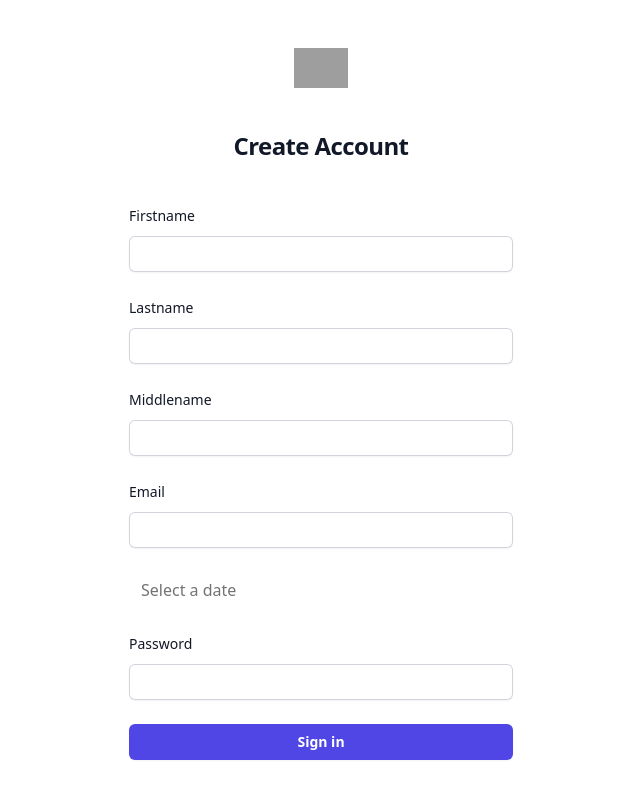
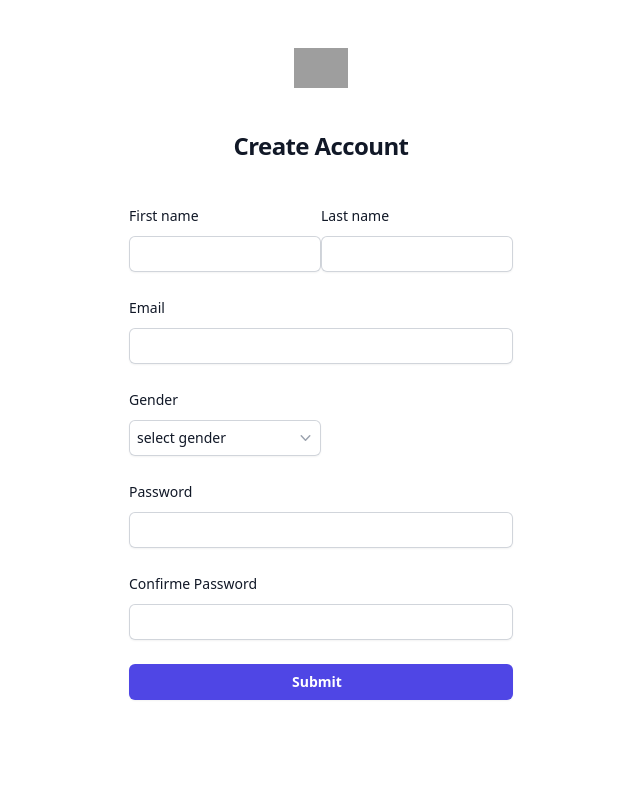
Before and after one commit to oussama-gadria/claim, a React (Create React App) app: page /signIn in a window 1280 px wide. Shown: the top 798 px of the page, without its empty margins (319-959 px from the left). Built offline with nearby package versions, Linux system fonts and the light colour scheme; grey boxes are pictures that could not be loaded.

Commit message:
feat :! add the validation for the inputs

```diff
--- a/package.json
+++ b/package.json
@@ -18,7 +18,9 @@
     "http-proxy-middleware": "^2.0.6",
     "react": "^18.2.0",
     "react-dom": "^18.2.0",
+    "react-hook-form": "^7.45.4",
     "react-scripts": "5.0.1",
+    "tailwind-datepicker-react": "^1.4.2",
     "tw-elements": "^1.0.0-beta3",
     "web-vitals": "^2.1.4"
   },
--- a/public/index.html
+++ b/public/index.html
@@ -9,6 +9,7 @@
       name="description"
       content="Web site created using create-react-app"
     />
+    <script src="https://cdnjs.cloudflare.com/ajax/libs/flowbite/1.8.1/datepicker.min.js"></script>
     <link rel="apple-touch-icon" href="%PUBLIC_URL%/logo192.png" />
     <!--
       manifest.json provides metadata used when your web app is installed on a
--- /dev/null
+++ b/src/components/GenderDropDown.jsx
@@ -0,0 +1,44 @@
+import { useState } from 'react'
+const GenderDropDowm = ({setGender,gender}) => {
+    const [isOpen, setIsOpen] = useState(false);
+
+    const selectGender = (gender) => {
+        setGender(gender);
+        setIsOpen(false);
+      };
+
+    const toggleMenu = () => {
+        setIsOpen(!isOpen);
+      };
+    return (
+        <>
+            <div className="relative inline-block text-left mt-2">
+                <div>
+                    <button
+                        type="button"
+                        className="flex flex-row items-center px-2 justify-between  w-48 rounded-md border-0 py-1.5 text-gray-900 shadow-sm ring-1 ring-inset ring-gray-300 placeholder:text-gray-400 focus:ring-2 focus:ring-inset focus:ring-indigo-600 sm:text-sm sm:leading-6"
+                        id="menu-button"
+                        aria-expanded={isOpen}
+                        aria-haspopup="true"
+                        onClick={toggleMenu}
+                    >
+                        {gender ? gender : ' select gender '}
+                        <svg className=" h-5 w-5 text-gray-400" viewBox="0 0 15 20" fill="currentColor" aria-hidden="true">
+                            <path fillRule="evenodd" d="M5.23 7.21a.75.75 0 011.06.02L10 11.168l3.71-3.938a.75.75 0 111.08 1.04l-4.25 4.5a.75.75 0 01-1.08 0l-4.25-4.5a.75.75 0 01.02-1.06z" clipRule="evenodd" />
+                        </svg>
+                    </button>
+                </div>
+                {isOpen && (
+                    <div className="absolute  md:right-0 z-10 mt-1 w-48  rounded-md bg-white shadow-lg ring-1 ring-black ring-opacity-5 focus-visible:outline focus-visible:outline-2 focus-visible:outline-offset-2 focus-visible:outline-indigo-600 dark:border-darkBlue dark:placeholder-gray-400 dark:text-white dark:bg-darkBlue" role="menu" aria-orientation="vertical" aria-labelledby="menu-button" tabIndex="-1" >
+                        <div className="py-1" role="none">
+                            <a href='/#' className="text-gray-700 block px-4 py-1 text-xs cursor-pointer" role="menuitem" tabIndex="-1" onClick={() => selectGender('Male')}>Male</a>
+                            <a href='/#' className="text-gray-700 block px-4 py-1 text-xs cursor-pointer" role="menuitem" tabIndex="-1" onClick={() => selectGender('Female')}>Female</a>
+
+                        </div>
+                    </div>
+                )}
+            </div>
+        </>
+    )
+}
+export default GenderDropDowm;
--- a/src/pages/RegisterCustomer.jsx
+++ b/src/pages/RegisterCustomer.jsx
@@ -1,31 +1,33 @@
 import { useState } from "react";
 import { CREATE_CUSTOMER_MUTATION } from "../graphqlFiles/mutations";
 import { useMutation } from "@apollo/client";
-import {
-    Datepicker,
-    Input,
-    initTE,
-  } from "tw-elements";
-initTE({ Datepicker, Input });
+import GenderDropDowm from "../components/GenderDropDown";
+import { useForm } from "react-hook-form";
 const RegisterCustomer = () => {
-    const [firstname, setFirstname] = useState('');
-    const [lastname, setLastname] = useState('');
-    const [middlename, setMiddlename] = useState('');
-    const [email, setEmail] = useState('');
-    const [dateOfBirth, setDateOfBirth] = useState('');
-    const [gender, setGender] = useState('');
-    const [password, setPassword] = useState('');
+    const [firstname, setFirstname] = useState();
+    const [lastname, setLastname] = useState();
+    const [email, setEmail] = useState();
+    const [gender, setGender] = useState();
+    const [password, setPassword] = useState();
+    const [confirmPassword, setconfirmPassword] = useState();
     const [createCustomer] = useMutation(CREATE_CUSTOMER_MUTATION);
-    const handleSubmit = () => {
+    const { register, handleSubmit, formState: { errors } } = useForm();
+    const validation={
+        firstname:{required:true},
+        lastname:{required:true},
+        email:{ required: true, pattern: /[a-z0-9._%]+@[a-z0-9]+\.[a-z]{2,}$/i },
+        password:{ required: true, minLength: 8 },
+        confirmPassword:{ required: true, minLength: 8 }
+    }
+    const saveCustomer = () => {
         const input = {
             firstname: firstname,
             lastname: lastname,
-            middlename: middlename,
             email: email,
-            dateOfBirth: dateOfBirth,
             gender: gender,
             password: password,
         }
+
         console.log(input)
         createCustomer({ variables: { input } })
             .then((response) => {
@@ -37,61 +39,98 @@ const RegisterCustomer = () => {
     }
     return (
         <>
-            <div className="flex min-h-full flex-col justify-center px-6 py-12 lg:px-8">
+            <div className="flex  min-h-full flex-col justify-center  px-6 py-12 lg:px-8">
                 <div className="sm:mx-auto sm:w-full sm:max-w-sm">
                     <img className="mx-auto h-10 w-auto" src="https://tailwindui.com/img/logos/mark.svg?color=indigo&shade=600" alt="Your Company" />
                     <h2 className="mt-10 text-center text-2xl font-bold leading-9 tracking-tight text-gray-900">Create Account</h2>
                 </div>
                 <div className="mt-10 sm:mx-auto sm:w-full sm:max-w-sm">
-                    <form className="space-y-6">
+                    <form onSubmit={handleSubmit(saveCustomer)} className="space-y-6">
+                        <div className="flex flex-row justify-between">
                             <div>
-                            <label htmlFor="Firstname" className="block text-sm font-medium leading-6 text-gray-900">Firstname</label>
+                                <label htmlFor="firstname" className="block text-sm font-medium leading-6 text-gray-900">First name</label>
                                 <div className="mt-2">
-                                <input id="Firstname" name="Firstname" type="Firstname" autoComplete="Firstname" required className="block w-full rounded-md border-0 py-1.5 text-gray-900 shadow-sm ring-1 ring-inset ring-gray-300 placeholder:text-gray-400 focus:ring-2 focus:ring-inset focus:ring-indigo-600 sm:text-sm sm:leading-6" onChange={(e) => setFirstname(e.target.value)} />
+                                    <input id="firstname" {...register('firstname',validation.firstname)} type="text" autoComplete="firstname" className=" w-full rounded-md border-0 py-1.5 pl-1 text-gray-900 shadow-sm ring-1 ring-inset ring-gray-300 placeholder:text-gray-400 focus:ring-2 focus:ring-inset focus:ring-indigo-600 sm:text-sm sm:leading-6" onChange={(e) => setFirstname(e.target.value)} />
+                                    {errors?.firstname?.type === 'required' &&
+                                            <div className="border mt-1  border-red-400 rounded bg-red-100 px-4 py-1 text-xs text-red-700">
+                                                <p>First name is required !</p>
+                                            </div>
+                                        }
                                 </div>
                             </div>
                             <div>
-                            <label htmlFor="Lastname" className="block text-sm font-medium leading-6 text-gray-900">Lastname</label>
+                                <label htmlFor="lastname" className="block text-sm font-medium leading-6 text-gray-900">Last name</label>
                                 <div className="mt-2">
-                                <input id="Lastname" name="Lastname" type="Lastname" required className="block w-full rounded-md border-0 py-1.5 text-gray-900 shadow-sm ring-1 ring-inset ring-gray-300 placeholder:text-gray-400 focus:ring-2 focus:ring-inset focus:ring-indigo-600 sm:text-sm sm:leading-6" onChange={(e) => setLastname(e.target.value)} />
+                                    <input id="lastname" {...register('lastname',validation.lastname)} type="text" className="block w-full rounded-md border-0 py-1.5 pl-1 text-gray-900 shadow-sm ring-1 ring-inset ring-gray-300 placeholder:text-gray-400 focus:ring-2 focus:ring-inset focus:ring-indigo-600 sm:text-sm sm:leading-6" onChange={(e) => setLastname(e.target.value)} />
+                                    {errors?.lastname?.type &&
+                                        <div role="alert">
+                                            <div className="border mt-1  border-red-400 rounded bg-red-100 px-4 py-1 text-xs text-red-700">
+                                                <p>Last name is required !</p>
                                             </div>
+                                        </div>}
                                 </div>
-                        <div>
-                            <label htmlFor="Middlename" className="block text-sm font-medium leading-6 text-gray-900">Middlename</label>
-                            <div className="mt-2">
-                                <input id="Middlename" name="Middlename" type="Middlename" autoComplete="Middlename" required className="block w-full rounded-md border-0 py-1.5 text-gray-900 shadow-sm ring-1 ring-inset ring-gray-300 placeholder:text-gray-400 focus:ring-2 focus:ring-inset focus:ring-indigo-600 sm:text-sm sm:leading-6" onChange={(e) => setMiddlename(e.target.value)} />
                             </div>
                         </div>
                         <div>
                             <label htmlFor="email" className="block text-sm font-medium leading-6 text-gray-900">Email</label>
                             <div className="mt-2">
-                                <input id="email" name="email" type="email" autoComplete="email" required className="block w-full rounded-md border-0 py-1.5 text-gray-900 shadow-sm ring-1 ring-inset ring-gray-300 placeholder:text-gray-400 focus:ring-2 focus:ring-inset focus:ring-indigo-600 sm:text-sm sm:leading-6" onChange={(e) => setEmail(e.target.value)} />
+                                <input id="email" {...register('email',validation.email )} autoComplete="email" className="block w-full rounded-md border-0 py-1.5 pl-1 text-gray-900 shadow-sm ring-1 ring-inset ring-gray-300 placeholder:text-gray-400 focus:ring-2 focus:ring-inset focus:ring-indigo-600 sm:text-sm sm:leading-6" onChange={(e) => setEmail(e.target.value)} />
+                                {errors?.email?.type === 'required' &&
+                                <div role="alert">
+                                    <div className="border mt-1  border-red-400 rounded bg-red-100 px-4 py-1 text-xs text-red-700">
+                                        <p>Email is required !</p>
+                                    </div>
+                                </div>}
+                                {errors?.email?.type === 'pattern' &&
+                                 <div role="alert">
+                                    <div className="border mt-1  border-red-400 rounded bg-red-100 px-4 py-1 text-xs text-red-700">
+                                        <p>This is not valid email</p>
+                                    </div>
+                                </div>}
                             </div>
                         </div>
-
-                        <div
-                            class="relative mb-3"
-                            data-te-datepicker-init
-                            data-te-input-wrapper-init>
-                            <input
-                                type="text"
-                                class="peer block min-h-[auto] w-full rounded border-0 bg-transparent px-3 py-[0.32rem] leading-[1.6] outline-none transition-all duration-200 ease-linear focus:placeholder:opacity-100 peer-focus:text-primary data-[te-input-state-active]:placeholder:opacity-100 motion-reduce:transition-none dark:text-neutral-200 dark:placeholder:text-neutral-200 dark:peer-focus:text-primary [&:not([data-te-input-placeholder-active])]:placeholder:opacity-0"
-                                placeholder="Select a date" />
-                            <label
-                                for="floatingInput"
-                                class="pointer-events-none absolute left-3 top-0 mb-0 max-w-[90%] origin-[0_0] truncate pt-[0.37rem] leading-[1.6] text-neutral-500 transition-all duration-200 ease-out peer-focus:-translate-y-[0.9rem] peer-focus:scale-[0.8] peer-focus:text-primary peer-data-[te-input-state-active]:-translate-y-[0.9rem] peer-data-[te-input-state-active]:scale-[0.8] motion-reduce:transition-none dark:text-neutral-200 dark:peer-focus:text-primary"
-                            >Select a date</label
-                            >
+                        <div>
+                            <label htmlFor="email" className="block text-sm font-medium leading-6 text-gray-900">Gender</label>
+                            <GenderDropDowm gender={gender} setGender={setGender} />
                         </div>
-
                         <div>
                             <label htmlFor="password" className="block text-sm font-medium leading-6 text-gray-900">Password</label>
                             <div className="mt-2">
-                                <input id="Password" name="Password" type="Password" autoComplete="Password" required className="block w-full rounded-md border-0 py-1.5 text-gray-900 shadow-sm ring-1 ring-inset ring-gray-300 placeholder:text-gray-400 focus:ring-2 focus:ring-inset focus:ring-indigo-600 sm:text-sm sm:leading-6" onChange={(e) => setPassword(e.target.value)} />
+                                <input id="password" {...register('password',validation.password )} type="password" autoComplete="password" className="block w-full rounded-md border-0 py-1.5 pl-1 text-gray-900 shadow-sm ring-1 ring-inset ring-gray-300 placeholder:text-gray-400 focus:ring-2 focus:ring-inset focus:ring-indigo-600 sm:text-sm sm:leading-6" onChange={(e) => setPassword(e.target.value)} />
+                                {errors?.password?.type === 'required' &&
+                                <div role="alert">
+                                    <div className="border mt-1  border-red-400 rounded bg-red-100 px-4 py-1 text-xs text-red-700">
+                                        <p>Password is required !</p>
+                                    </div>
+                                </div>}
+                                {errors?.password?.type === 'minLength' &&
+                                <div role="alert">
+                                    <div className="border mt-1  border-red-400 rounded bg-red-100 px-4 py-1 text-xs text-red-700">
+                                        <p>Password should have at least 8 character !</p>
+                                    </div>
+                                </div>}
                             </div>
                         </div>
                         <div>
-                            <button type="button" className="flex w-full justify-center rounded-md bg-indigo-600 px-3 py-1.5 text-sm font-semibold leading-6 text-white shadow-sm hover:bg-indigo-500 focus-visible:outline focus-visible:outline-2 focus-visible:outline-offset-2 focus-visible:outline-indigo-600" onClick={handleSubmit} >Sign in</button>
+                            <label htmlFor="password" className="block text-sm font-medium leading-6 text-gray-900">Confirme Password</label>
+                            <div className="mt-2">
+                                <input id="confirmPassword" {...register('confirmPassword', validation.confirmPassword)} type="password" autoComplete="Password" className="block w-full rounded-md border-0 py-1.5 pl-1 text-gray-900 shadow-sm ring-1 ring-inset ring-gray-300 placeholder:text-gray-400 focus:ring-2 focus:ring-inset focus:ring-indigo-600 sm:text-sm sm:leading-6" onChange={(e) => setconfirmPassword(e.target.value)} />
+                                {errors?.confirmPassword?.type === 'required' &&
+                                <div role="alert">
+                                <div className="border mt-1  border-red-400 rounded bg-red-100 px-4 py-1 text-xs text-red-700">
+                                    <p>Confirm Password is required !</p>
+                                </div>
+                            </div>}
+                                {errors?.confirmPassword?.type === 'minLength' &&
+                                <div role="alert">
+                                <div className="border mt-1  border-red-400 rounded bg-red-100 px-4 py-1 text-xs text-red-700">
+                                    <p>Password should have at least 8 character !</p>
+                                </div>
+                            </div>}
+                            </div>
+                        </div>
+                        <div>
+                            <input type="submit" className="flex w-full justify-center rounded-md bg-indigo-600 px-3 py-1.5 pl-1 text-sm font-semibold leading-6 text-white shadow-sm hover:bg-indigo-500 focus-visible:outline focus-visible:outline-2 focus-visible:outline-offset-2 focus-visible:outline-indigo-600" />
                         </div>
                     </form>
                 </div>
--- /dev/null
+++ b/src/pages/SignIn.jsx
@@ -0,0 +1,32 @@
+const SignIn=()=>{
+    return (
+        <>
+            <div className="flex min-h-full flex-col justify-center px-6 py-12 lg:px-8">
+                <div className="sm:mx-auto sm:w-full sm:max-w-sm">
+                    <img className="mx-auto h-10 w-auto" src="https://tailwindui.com/img/logos/mark.svg?color=indigo&shade=600" alt="Your Company" />
+                    <h2 className="mt-10 text-center text-2xl font-bold leading-9 tracking-tight text-gray-900">Sign In</h2>
+                </div>
+                <div className="mt-10 sm:mx-auto sm:w-full sm:max-w-sm">
+                    <form className="space-y-6">
+                        <div>
+                            <label htmlFor="email" className="block text-sm font-medium leading-6 text-gray-900">Email</label>
+                            <div className="mt-2">
+                                <input id="email" name="email" type="email" autoComplete="email" required className="block w-full rounded-md border-0 py-1.5 text-gray-900 shadow-sm ring-1 ring-inset ring-gray-300 placeholder:text-gray-400 focus:ring-2 focus:ring-inset focus:ring-indigo-600 sm:text-sm sm:leading-6" />
+                            </div>
+                        </div>
+                        <div>
+                            <label htmlFor="password" className="block text-sm font-medium leading-6 text-gray-900">Password</label>
+                            <div className="mt-2">
+                                <input id="Password" name="Password" type="Password" autoComplete="Password" required className="block w-full rounded-md border-0 py-1.5 text-gray-900 shadow-sm ring-1 ring-inset ring-gray-300 placeholder:text-gray-400 focus:ring-2 focus:ring-inset focus:ring-indigo-600 sm:text-sm sm:leading-6" />
+                            </div>
+                        </div>
+                        <div>
+                            <button type="button" className="flex w-full justify-center rounded-md bg-indigo-600 px-3 py-1.5 text-sm font-semibold leading-6 text-white shadow-sm hover:bg-indigo-500 focus-visible:outline focus-visible:outline-2 focus-visible:outline-offset-2 focus-visible:outline-indigo-600">Sign in</button>
+                        </div>
+                    </form>
+                </div>
+            </div>
+        </>
+    )
+}
+export default SignIn;
--- a/tailwind.config.js
+++ b/tailwind.config.js
@@ -1,6 +1,7 @@
 /** @type {import('tailwindcss').Config} */
 module.exports = {
-  content: ["./src/**/*.{html,jsx,js}"],
+  content: ["./src/**/*.{html,jsx,js}",
+  "./node_modules/react-tailwindcss-datepicker/dist/index.esm.js"],
   theme: {
     extend: {},
   },
```
Also changed, not shown: 1 other file (tests, documents, lock files or other folders). Lines whose indentation alone changed are shown as unchanged.
